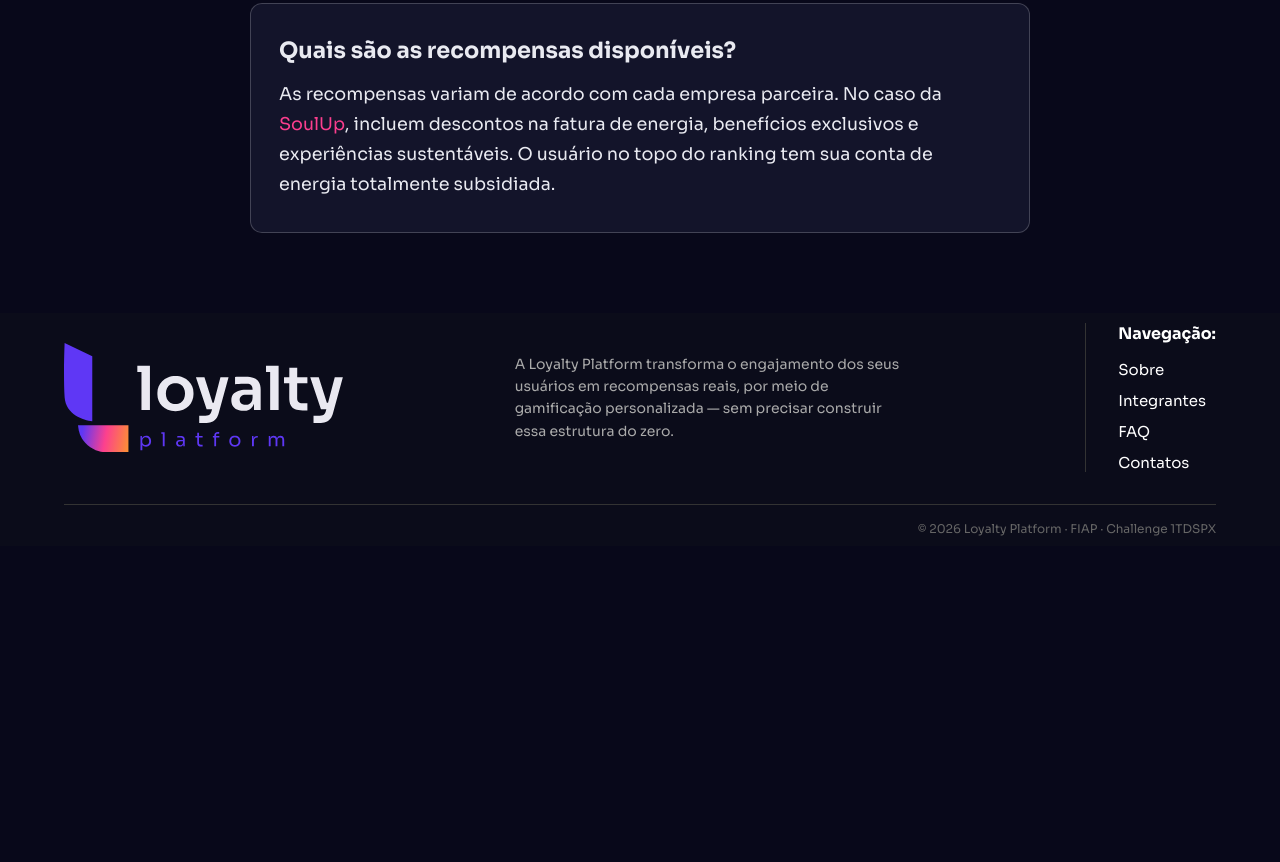
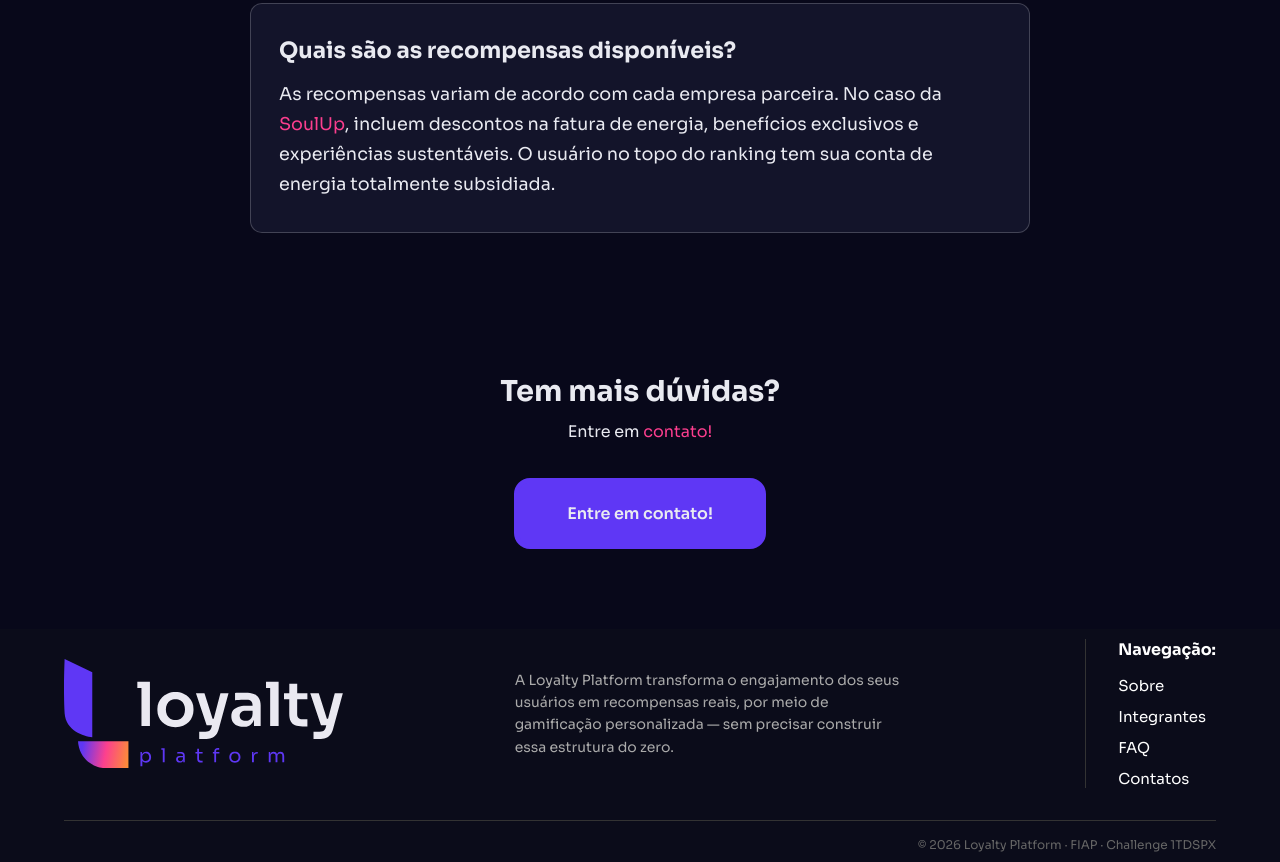
Before and after one commit to devlipee/Challenge-LoyaltyPlatform, a plain HTML site: page pages/faq.html in a window 1280 px wide. Shown: the part 830-1692 px from the top of the page. Before the commit the page ends 1376 px from the top, so only its background shows below. Drawn offline with Linux system fonts and the light colour scheme.

Commit message:
Página faq finalizada!

```diff
--- a/css/faq.css
+++ b/css/faq.css
@@ -40,3 +40,33 @@
     font-size: 1.1rem;
     line-height: 1.7;
 }
+
+
+
+.faq-cta {
+    display: flex;
+    flex-direction: column;
+    align-items: center;
+    gap: 12px;
+    padding: 60px 24px 80px;
+    text-align: center;
+}
+
+.faq-cta h2 {
+    color: var(--braco);
+    font-size: 1.8rem;
+    font-weight: 700;
+}
+
+.faq-cta p {
+    color: var(--braco);
+    font-size: 1rem;
+}
+
+.faq-cta-botao {
+    margin-top: 24px;
+    border-radius: 16px;
+    padding: 20px 48px;
+    font-size: 1rem;
+    font-weight: 600;
+}
--- a/pages/faq.html
+++ b/pages/faq.html
@@ -26,7 +26,7 @@
     </nav>
     <main>
         <section class="faq-section">
-            <h1 class="faq-titulo">Duvidas <span id="degrade">frequentes:</span></h1>
+            <h1 class="faq-titulo">Dúvidas <span id="degrade">frequentes:</span></h1>
             <div class="faq-lista">
                 <div class="faq-card">
                     <h2>O que é a Loyalty Platform?</h2>
@@ -50,6 +50,12 @@
             </div>
         </section>
 
+
+        <section class="faq-cta">
+            <h2>Tem mais dúvidas?</h2>
+            <p>Entre em <span class="destaque-rosa">contato!</span></p>
+            <a href="/pages/contato.html" class="botao faq-cta-botao">Entre em contato!</a>
+        </section>
 
         <footer class="footer">
             <div class="footer-esquerda">
```
